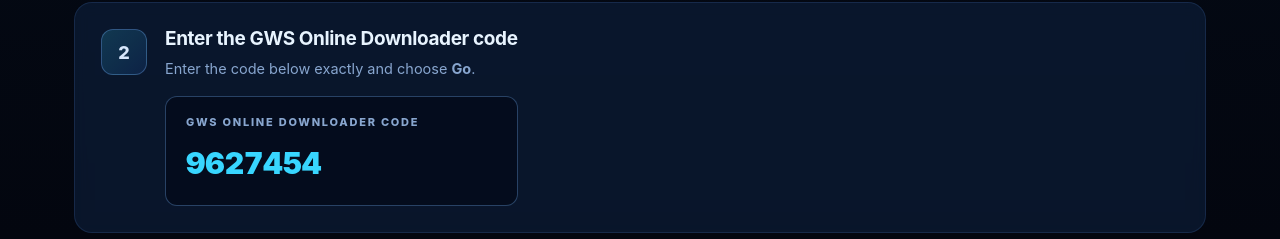
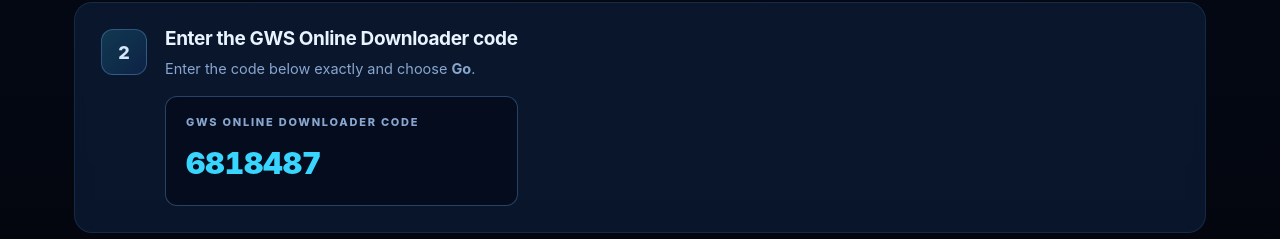
Before and after one commit to boberthegr8/greatwhiteworking, a Next.js app in the folder gws-site/: page /gws-online in a window 1280 px wide. Shown: the part 864-1103 px from the top of the page. Built offline with nearby package versions, Linux system fonts and the light colour scheme; no server answers.

Commit message:
Use new GWS Online Downloader code

```diff
--- a/gws-site/app/gws-online/page.jsx
+++ b/gws-site/app/gws-online/page.jsx
@@ -72,7 +72,7 @@
 
             <Step n="2" title="Enter the GWS Online Downloader code">
               Enter the code below exactly and choose <strong>Go</strong>.
-              <CodeBox label="GWS Online Downloader Code" value="9627454" />
+              <CodeBox label="GWS Online Downloader Code" value="6818487" />
             </Step>
 
             <Step n="3" title="Install GWS Online">
```
